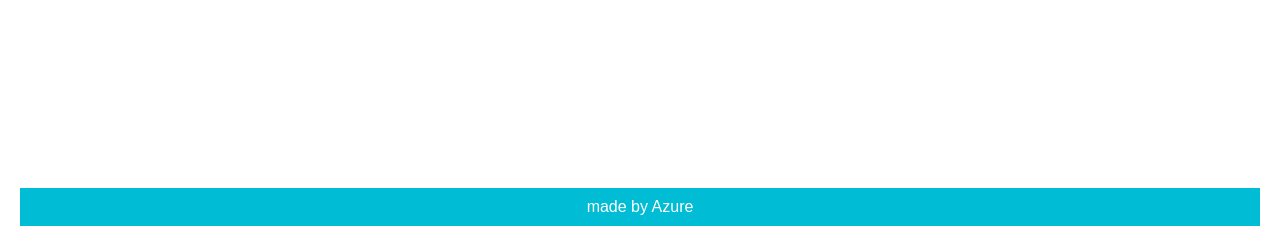
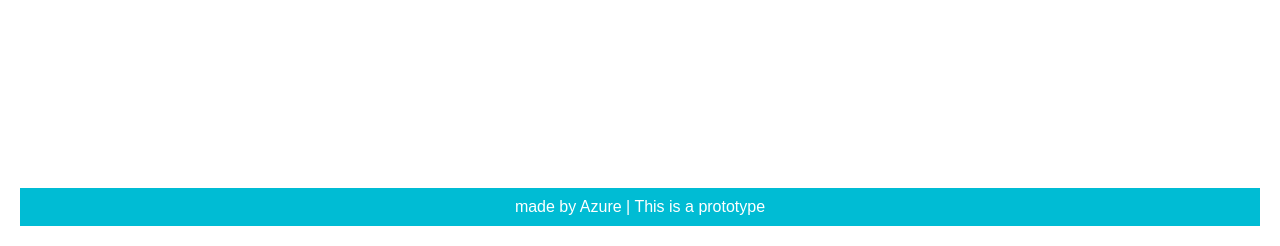
Before and after one commit to AzureZerda/CharacterCreator, a Flask app: page / in a window 1280 px wide. Shown: the part 594-840 px from the top of the page. Run offline with Flask 3, Linux system fonts and the light colour scheme.

Commit message:
updated template

```diff
--- a/templates/base.html
+++ b/templates/base.html
@@ -40,7 +40,7 @@
     </div>
 
     <div class="footer">
-        made by Azure
+        made by Azure | This is a prototype
     </div>
 
 </div>
```
